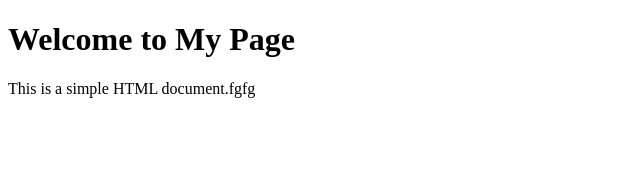
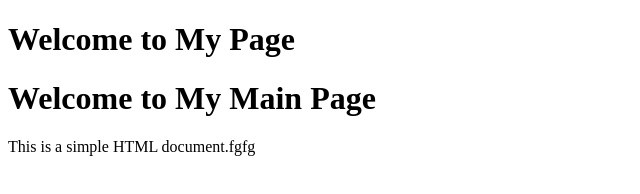
Before and after one commit to arifansari2898-glitch/test, a plain HTML site: page index.html in a window 1280 px wide. Shown: the whole page, without its empty margins (0-640 px from the left). Drawn offline with Linux system fonts and the light colour scheme.

Commit message:
fix: add duplicate heading for main page

```diff
--- a/index.html
+++ b/index.html
@@ -7,6 +7,7 @@
 </head>
 <body>
     <h1>Welcome to My Page</h1>
+     <h1>Welcome to My Main Page</h1>
     <p>This is a simple HTML document.fgfg</p>
 </body>
 </html>
```
